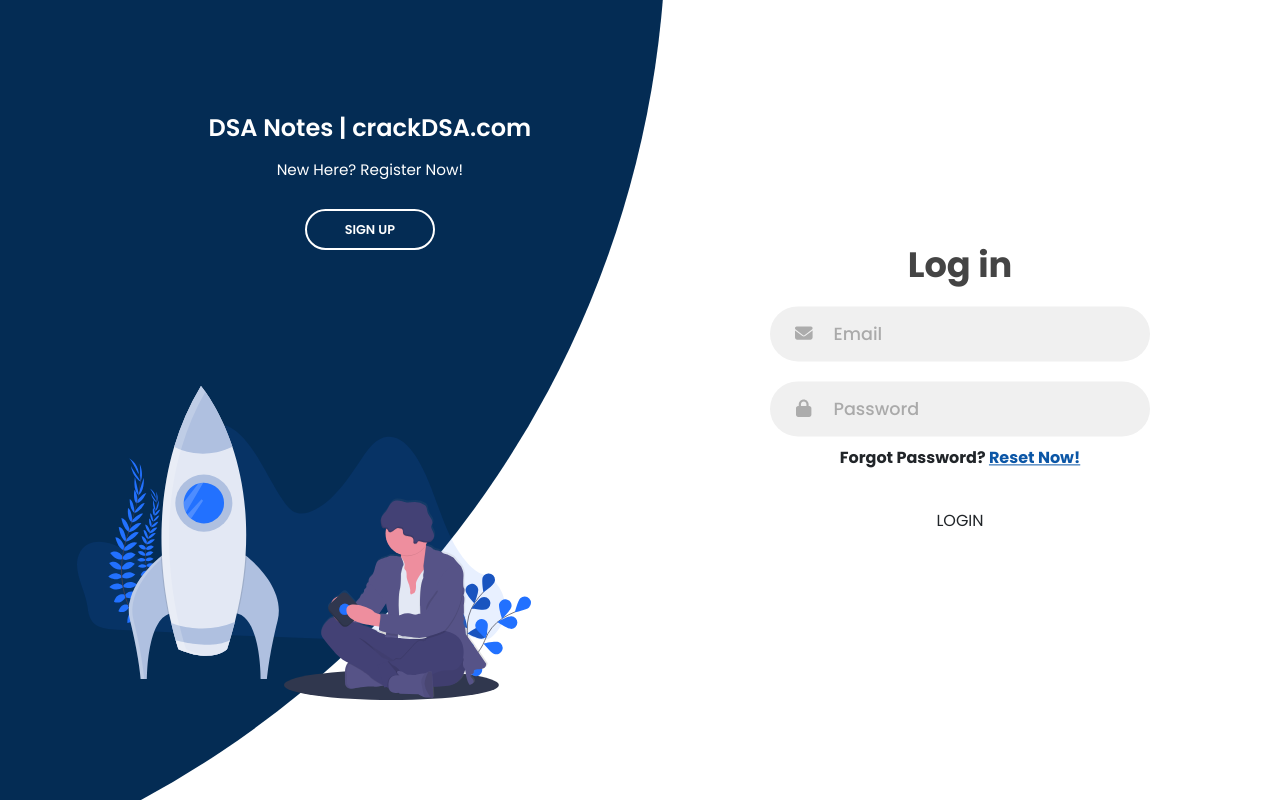
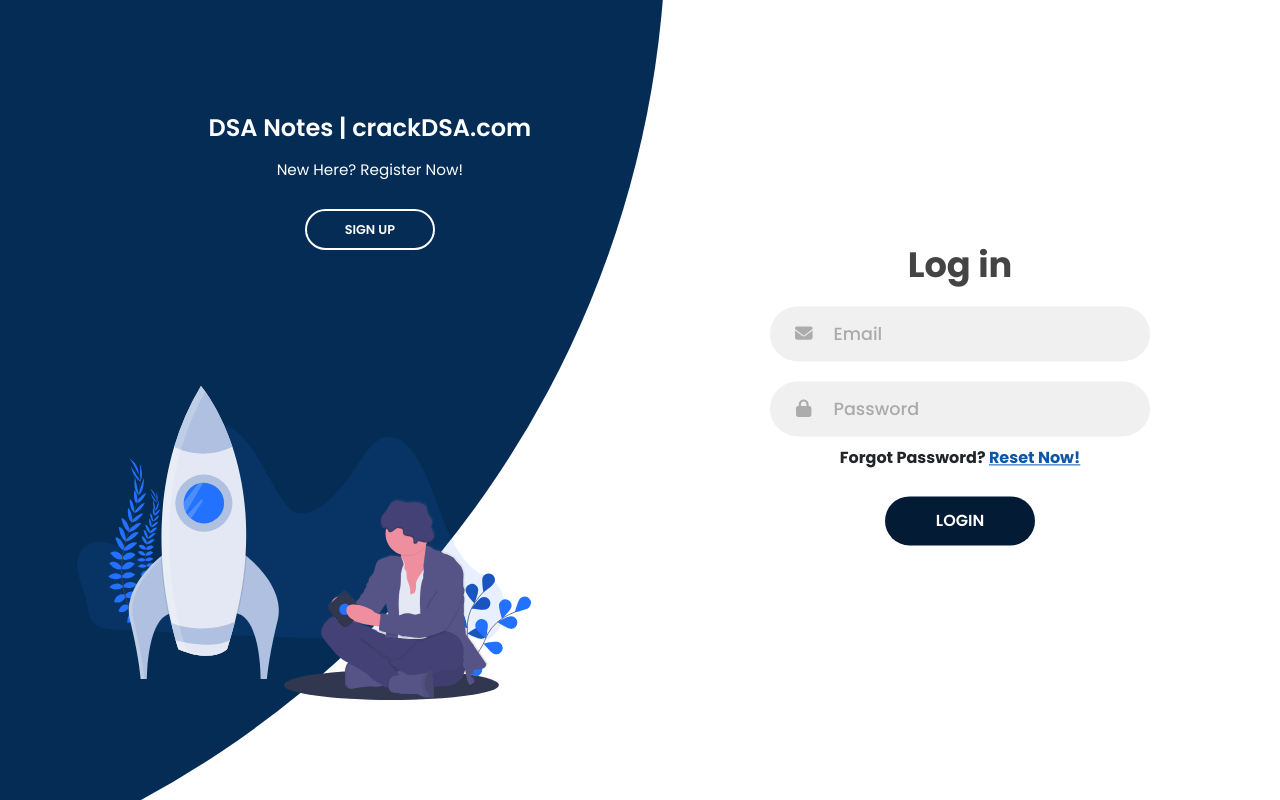
Before and after one commit to imabhinavawasthi/notes-crackdsa, a React (Create React App) app: page /auth in a window 1280 px wide. Built offline with nearby package versions, Linux system fonts and the light colour scheme.

Commit message:
button check

```diff
--- a/src/Containers/SidebarP/ItemsList.js
+++ b/src/Containers/SidebarP/ItemsList.js
@@ -34,7 +34,7 @@
   <SidebarItem>
   <div className="">
   <hr/>
-    <button onClick={(e)=>{logout(e)}}  style={{background:"white", textDecoration: 'none', color: "var(--theme-color)" }}>Logout <BoxArrowInRight/></button>
+    <button className="remove-default" onClick={(e)=>{logout(e)}}  style={{background:"white", textDecoration: 'none', color: "var(--theme-color)" }}>Logout <BoxArrowInRight/></button>
     <hr />
   </div>
 </SidebarItem>,
--- a/src/index.css
+++ b/src/index.css
@@ -20,12 +20,12 @@
   color: #209dbb;
 }
 
-  button, input[type="submit"], input[type="reset"] {
-    background: none;
+.remove-default{
+  background: none;
     color: inherit;
     border: none;
     padding: 0;
     font: inherit;
     cursor: pointer;
     outline: inherit;
-  }
+}
```
